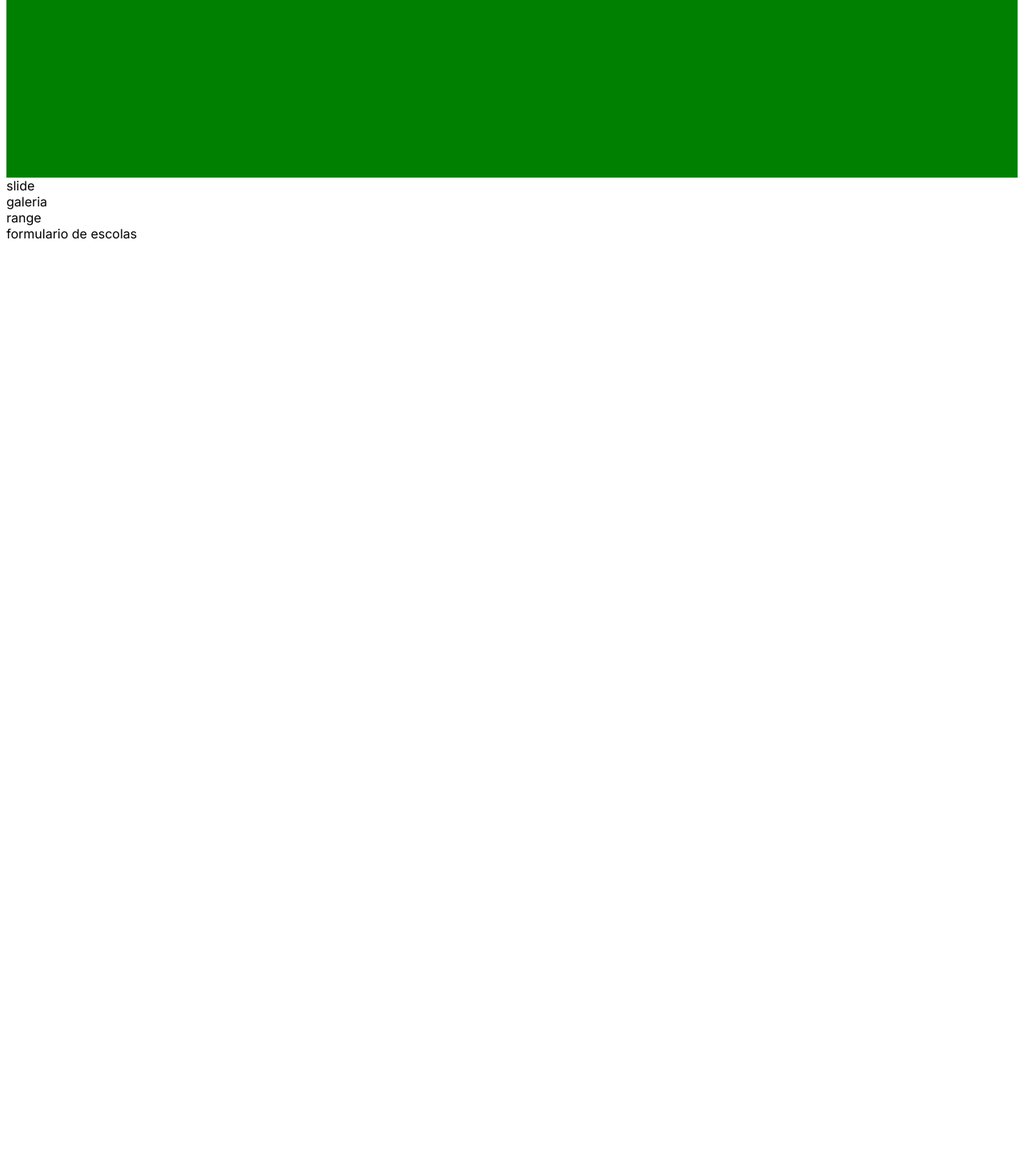
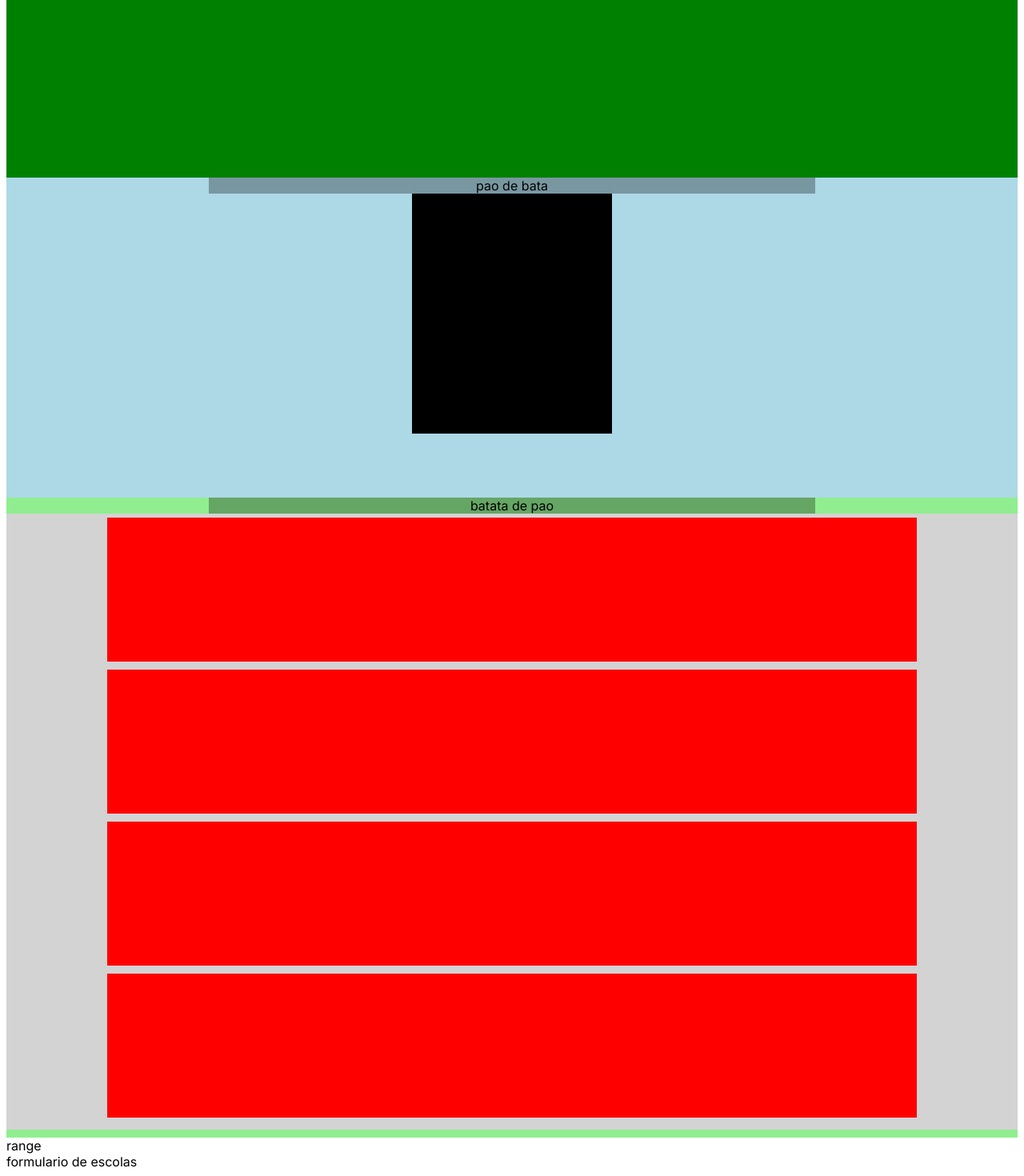
Before and after one commit to andersonOSilva/ancestralidadeNegra, a Next.js app in the folder projeto_an/: page / in a window 1280 px wide. Shown: the part 704-2174 px from the top of the page at 80% size. Before the commit the page ends 1014 px from the top, so only its background shows below. Built offline with nearby package versions, Linux system fonts and the light colour scheme.

Commit message:
mark slider section and gallery section

```diff
--- a/projeto_an/src/app/globals.css
+++ b/projeto_an/src/app/globals.css
@@ -103,6 +103,78 @@
   }
 
 
+}
+.slider{
+  width:100%;
+  height:400px;
+  background-color:lightblue;
+  display:flex;
+  flex-direction:column;
+  align-items:center;
+  .title{
+    width:60%;
+    height:20px;
+    background-color:rgba(1,1,1,0.3);
+    text-align:center;
+
+  }
+  .card{
+    height: 300px;
+    width: 250px;
+    background-color:#000;
+    transition:2s;
+    .info{
+      background-color:magenta;
+      height: 00px;
+      width: 250px;
+      transition:2s;
+      font-size:1.3rem;
+
+    }
+  }
+  .card:hover{
+
+    height: 350px;
+    width: 300px;
+    transition:2s;
+  }
+  .card:hover  .info{
+    background-color:magenta;
+    height: 350px;
+    width: 300px;
+    transition:2s;
+
+
+  }
+}
+.gallery{
+  height:800px;
+  background-color:lightgreen;
+  display:flex;
+  flex-direction:column;
+  align-items:center;
+  .title{
+    width:60%;
+    height:20px;
+    background-color:rgba(1,1,1,0.3);
+    text-align:center;
+  }
+  .pictures{
+    background-color:lightgrey;
+    display:flex;
+    flex-direction:column;
+    align-items:center;
+    height:770px;
+
+    width:100%;
+    div{
+      width:80%;
+      height:180px;
+      background-color:red;
+      margin-top: 5px;
+      margin-bottom: 5px;
+    }
+  }
 }
 /* :root {
   --max-width: 1100px;
--- a/projeto_an/src/app/page.tsx
+++ b/projeto_an/src/app/page.tsx
@@ -32,11 +32,21 @@ export default function Home() {
         <div className="text"></div>
 
       </div>
-      <div>
-          slide
+      <div className="slider">
+        <div className="title">pao de bata</div>
+
+        <div className="card">
+          <div className="info"> Lorem, ipsum dolor sit amet consectetur adipisicing elit. Assumenda ut voluptatum similique temporibus ratione incidunt, mollitia iusto odit, veritatis illum harum necessitatibus libero nisi odio soluta. Consequatur nobis minima perferendis?</div>
+        </div>
       </div>
-      <div>
-          galeria
+      <div className="gallery">
+        <div className="title">batata de pao</div>
+        <div className="pictures">
+          <div></div>
+          <div></div>
+          <div></div>
+          <div></div>
+        </div>
       </div>
       <div>
           range
```
